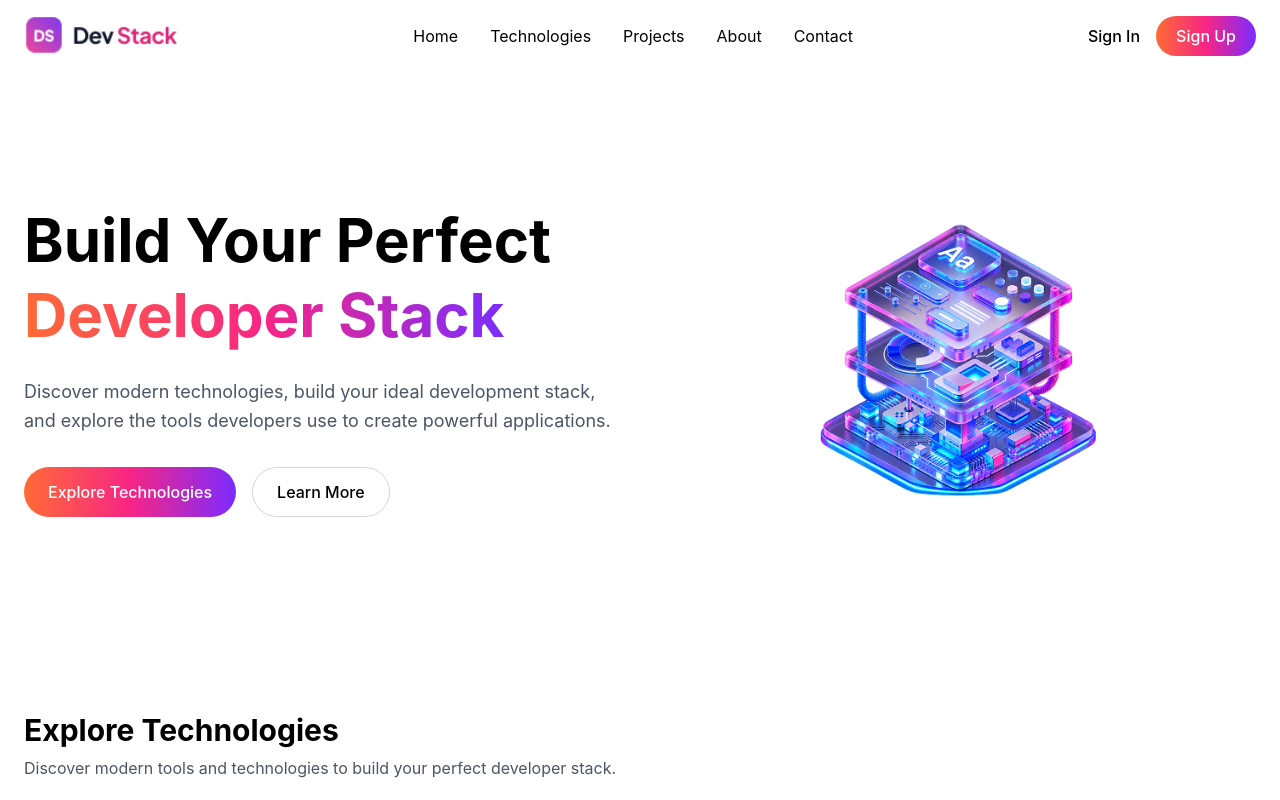
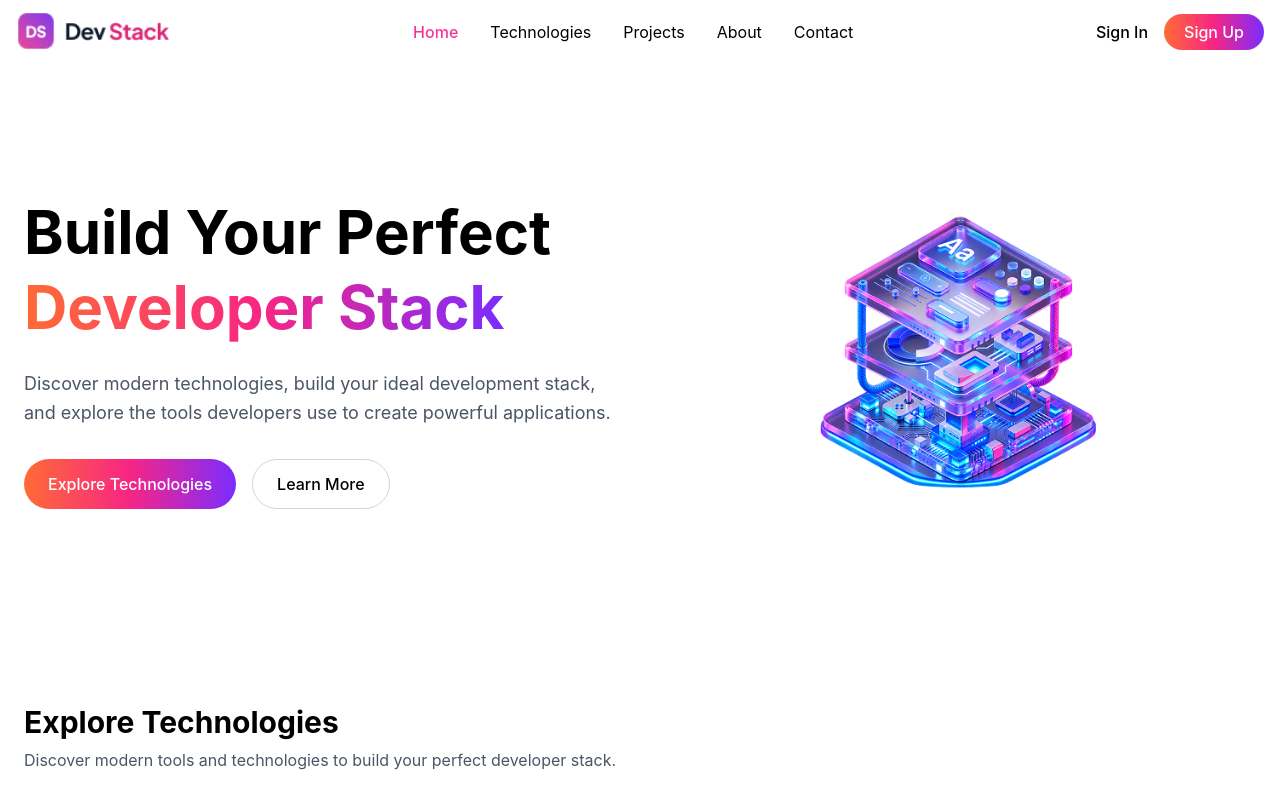
Before and after one commit to fatemakhatun21/B14-A05-DevStack, a React (Vite) app: page / in a window 1280 px wide. Shown: the top 800 px of the page. Built offline with nearby package versions, Linux system fonts and the light colour scheme.

Commit message:
final update

```diff
--- a/src/components/Navbar.jsx
+++ b/src/components/Navbar.jsx
@@ -1,14 +1,16 @@
+import { useState } from "react";
 import logo from "../assets/logo-text.png";
 const Navbar = () => {
+  const [menuOpen, setMenuOpen] = useState(false);
   return (
     <nav className="w-full bg-white sticky top-0 z-50">
-      <div className="max-w-7xl mx-auto px-6 py-4 grid grid-cols-3 items-center md:flex md:justify-between">
-        <button className="md:hidden text-2xl border-0 bg-transparent p-0"> ☰ </button>
-       <div className="flex justify-center md:justify-start">
-         <img src={logo} alt="Dev Stack Logo" className="h-10 w-auto"/>
+      <div className="max-w-7xl mx-auto px-4 py-3 relative flex items-center justify-between">
+        <button onClick={() => setMenuOpen(!menuOpen)} className="md:hidden text-2xl border-0 bg-transparent p-0 justify-self-start"> ☰ </button>
+       <div className="absolute left-1/2 -translate-x-1/2 md:static md:translate-x-0">
+         <img src={logo} alt="Dev Stack Logo" className="h-9 sm:h-10 w-auto"/>
         </div>
         <div className="hidden md:flex items-center gap-8">
-            <a href="#">Home</a>
+            <a href="#" className="text-pink-500 font-medium">Home</a>
             <a href="#">Technologies</a>
             <a href="#">Projects</a>
             <a href="#">About</a>
@@ -16,9 +18,18 @@ const Navbar = () => {
         </div>
         <div className="flex items-center justify-end gap-2 md:gap-4">
           <button className="font-medium whitespace-nowrap text-sm md:text-base"> Sign In</button>
-          <button className="bg-brand-gradient text-white px-3 py-2 md:px-5 rounded-full font-medium whitespace-nowrap text-sm md:text-base">Sign Up</button>
+          <button className="bg-brand-gradient text-white px-3 py-1.5 md:px-5 rounded-full font-medium whitespace-nowrap text-sm md:text-base">Sign Up</button>
         </div>
       </div>
+      {menuOpen && (
+        <div className="md:hidden px-6 pb-4 flex flex-col gap-4 bg-white border-t border-gray-100 shadow-sm">
+          <a href="#" className="text-pink-500 font-medium">Home</a>
+          <a href="#">Technologies</a>
+          <a href="#">Projects</a>
+          <a href="#">About</a>
+          <a href="#">Contact</a>
+        </div>
+)}
     </nav>
   );
 };
```
